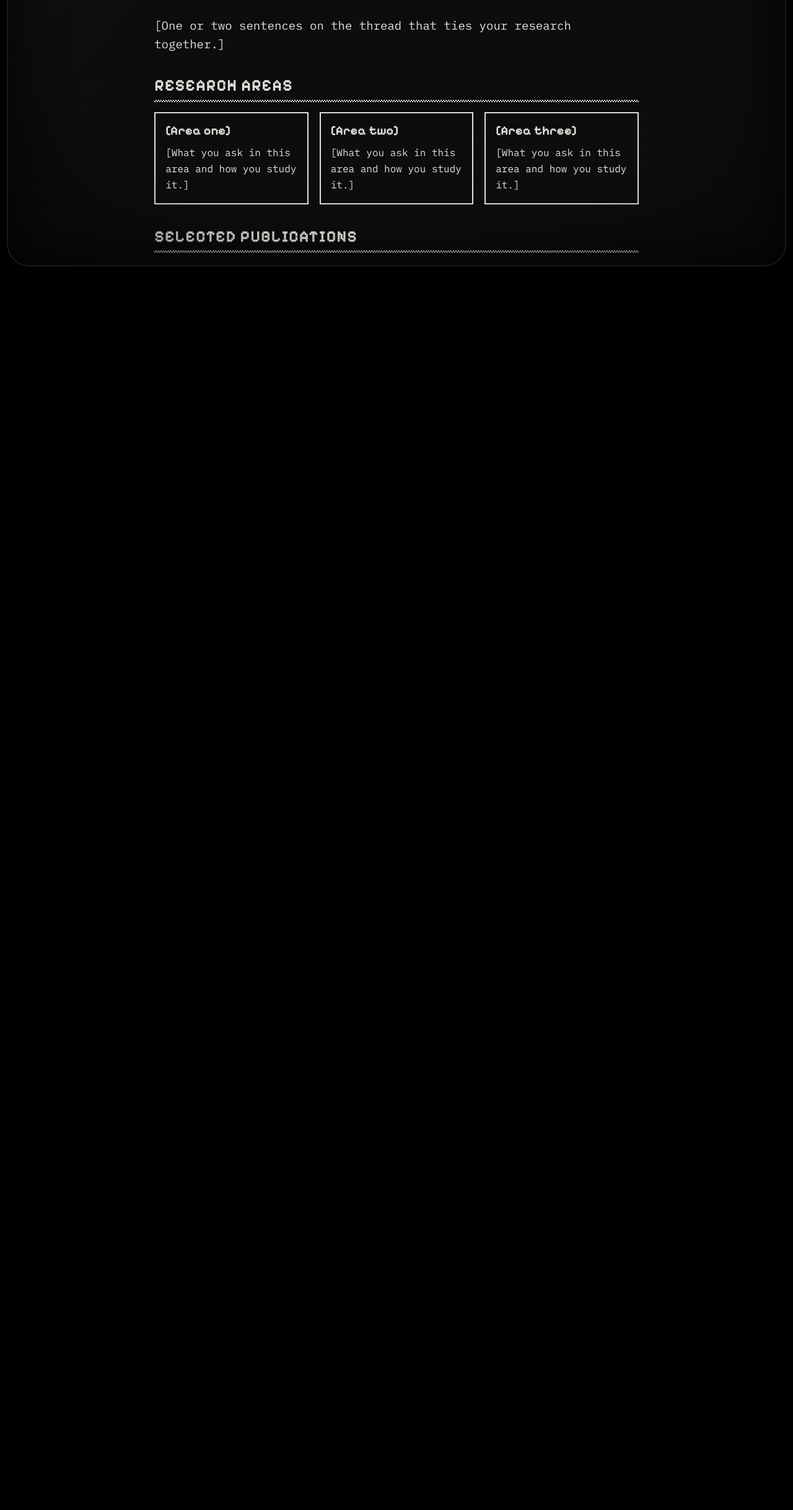
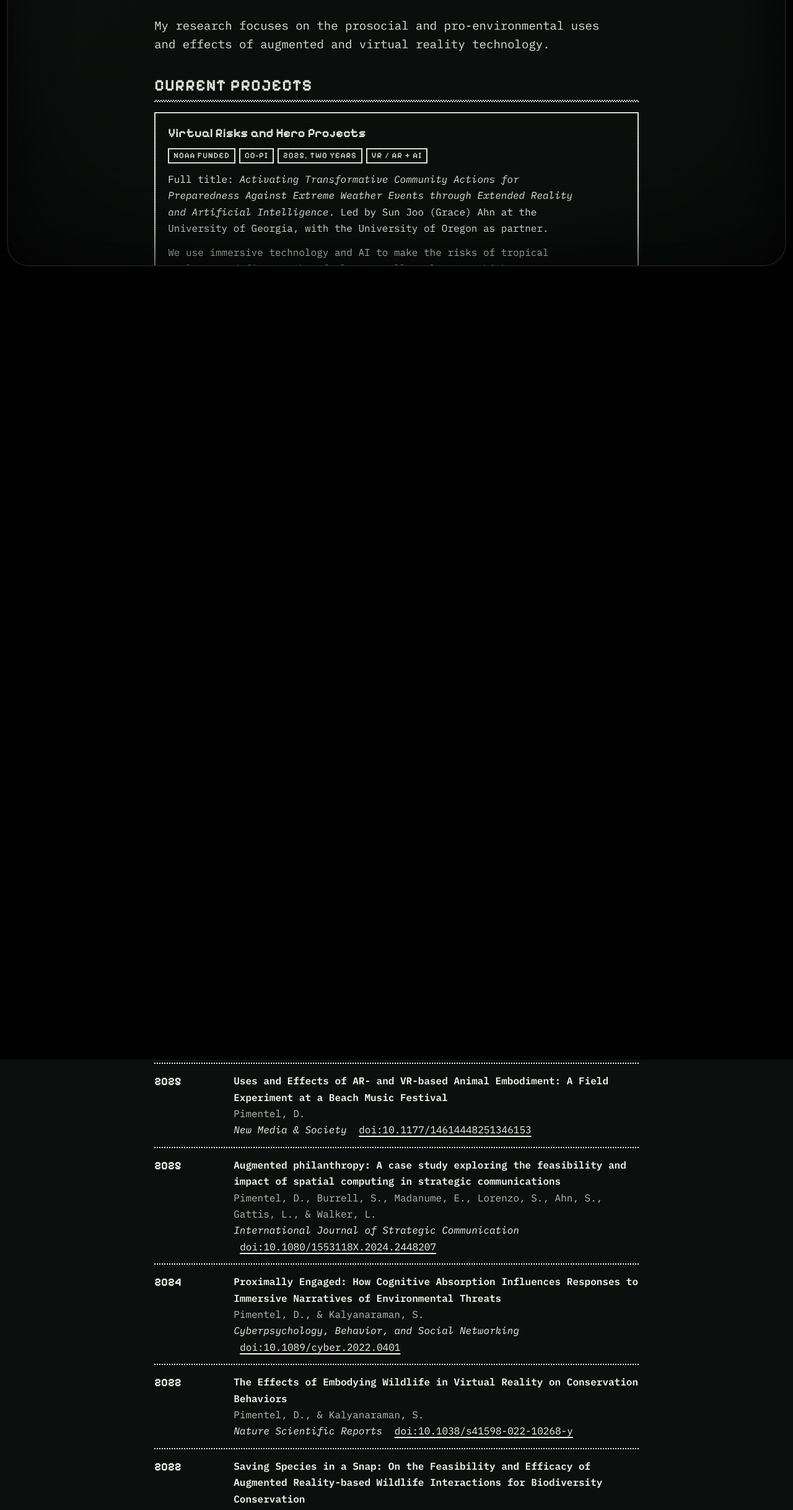
Before and after one commit to oregonrealitylab/xrprof-site, a plain HTML site: page my-research/index.html in a window 1280 px wide. Shown: the part 359-2796 px from the top of the page at 62% size. Before the commit the page ends 1757 px from the top, so only its background shows below. Drawn offline with Linux system fonts and the light colour scheme.

Commit message:
Research: current projects, latest papers, Scholar and CV links
Co-Authored-By: Claude Fable 5.2 <noreply@anthropic.com>
Claude-Session: https://claude.ai/code/session_011tPBAXL9S45m7bkyd274RR

```diff
--- a/assets/site.css
+++ b/assets/site.css
@@ -77,6 +77,8 @@ section>p,.lead,.stack>p{max-width:65ch}
 .grid{display:grid;gap:18px}
 .grid.three{grid-template-columns:repeat(auto-fit,minmax(220px,1fr))}
 .card{border:2px solid var(--ink);padding:16px;display:flex;flex-direction:column;gap:10px;min-width:0}
+.card.proj{gap:12px;padding:20px}
+.card.proj p{max-width:70ch}
 .card.feature{display:grid;grid-template-columns:minmax(0,1.1fr) minmax(0,1fr);gap:20px;align-items:start}
 .ph{background:var(--dither);border:2px solid var(--ink);display:grid;place-items:center;min-height:120px}
 .ph span{background:var(--water);padding:3px 9px;font-family:var(--display);font-size:14px;letter-spacing:.1em;text-transform:uppercase}
@@ -105,7 +107,7 @@ section>p,.lead,.stack>p{max-width:65ch}
 .courses li>div{display:flex;flex-direction:column;gap:8px}
 .yr,.code{font-family:var(--display);font-weight:700;font-size:18px;font-variant-numeric:tabular-nums}
 .ttl{font-weight:600}
-.at a{margin-left:10px}
+.at a{margin-left:10px;overflow-wrap:anywhere}
 .big{font-family:var(--display);font-weight:700;font-size:clamp(22px,5.6vw,40px);overflow-wrap:anywhere}
 
 /* Video pop-up: the YouTube player on a small set, drawn through the 1-bit filter (see site.js). */
--- a/my-research/index.html
+++ b/my-research/index.html
@@ -4,12 +4,12 @@
 <meta charset="utf-8">
 <meta name="viewport" content="width=device-width, initial-scale=1">
 <title>My Research | xrprof</title>
-<meta name="description" content="Research areas, selected publications and current projects.">
+<meta name="description" content="Daniel Pimentel's research on the prosocial and pro-environmental uses and effects of augmented and virtual reality: recent papers and current projects.">
 <meta name="theme-color" content="#000000">
 <link rel="icon" href="../assets/favicon.svg" type="image/svg+xml">
 <link rel="preconnect" href="https://fonts.googleapis.com">
 <link href="https://fonts.googleapis.com/css2?family=IBM+Plex+Mono:ital,wght@0,400;0,600;1,400&family=Pixelify+Sans:wght@500;700&display=swap" rel="stylesheet">
-<link rel="stylesheet" href="../assets/site.css?v=e3366de2">
+<link rel="stylesheet" href="../assets/site.css?v=e1d2b7e9">
 </head>
 <body>
 <div class="tube" aria-hidden="true"></div>
@@ -30,71 +30,115 @@
   <main>
     <p class="chan">CH 02</p>
     <h1>My Research</h1>
-    <!-- EDIT: everything in [square brackets] is placeholder text. Replace it, then delete this comment. -->
-    <p class="lead">[One or two sentences on the thread that ties your research together.]</p>
+    <p class="lead">My research focuses on the prosocial and pro-environmental uses and effects of augmented and virtual reality technology.</p>
 
     <section>
-      <h2>Research areas</h2>
-      <div class="grid three">
-        <!-- EDIT: copy an <article class="card"> block to add an area. -->
-        <article class="card">
-          <h3>[Area one]</h3>
-          <p>[What you ask in this area and how you study it.]</p>
-        </article>
-        <article class="card">
-          <h3>[Area two]</h3>
-          <p>[What you ask in this area and how you study it.]</p>
-        </article>
-        <article class="card">
-          <h3>[Area three]</h3>
-          <p>[What you ask in this area and how you study it.]</p>
-        </article>
-      </div>
+      <h2>Current projects</h2>
+      <!-- EDIT: copy an <article class="card proj"> block to add a project. -->
+      <article class="card proj">
+        <h3>Virtual Risks and Hero Projects</h3>
+        <p class="tags"><span>NOAA funded</span><span>Co-PI</span><span>2025, two years</span><span>VR / AR + AI</span></p>
+        <p>Full title: <i>Activating Transformative Community Actions for Preparedness Against Extreme Weather Events through Extended Reality and Artificial Intelligence</i>. Led by Sun Joo (Grace) Ahn at the University of Georgia, with the University of Oregon as partner.</p>
+        <p>We use immersive technology and AI to make the risks of tropical cyclones and fire weather feel personally relevant, which can move people to prepare. The project also works with communities to co-develop plans for preparedness actions that build resilience to extreme weather.</p>
+        <p>Funded through NOAA&rsquo;s Social, Behavioral, and Economic Science program in fiscal year 2025.</p>
+        <p><a href="https://wpo.noaa.gov/sbes-program-fy25-awards/" rel="noopener">See the award on NOAA&rsquo;s site</a></p>
+      </article>
+      <article class="card proj">
+        <h3>Ko-Kwel: He Carries a Story</h3>
+        <p class="tags"><span>Augmented reality</span><span>Snap Spectacles</span><span>Coquille Indian Tribe</span><span>Snap AR Scholars</span></p>
+        <p>An augmented reality retelling of the Coquille Tribe&rsquo;s Sasquatch legend. The story was shared by Jason Younker, past chief of the Coquille Indian Tribe and a University of Oregon associate vice president, and built in Snap&rsquo;s Lens Studio by the Snap AR Scholars, a student-led social impact team I oversee at the School of Journalism and Communication in Portland.</p>
+        <p>Wearing AR glasses, you follow the story: hold still so Sasquatch does not see you, search for the obsidian blade, and learn his weakness from a younger Sasquatch in the lair.</p>
+        <p>It took first place in Spectacles Community Challenge #12 and was a finalist for the Auggie Award for Best Societal Impact at AWE. It runs as a location-based experience at the Oregon Reality Lab in Portland, and we are running trials to measure its impact against traditional media.</p>
+        <p><a href="https://journalism.uoregon.edu/news/ko-kwel-indigenous-storytelling-snap-ar" rel="noopener">Read the University of Oregon story</a></p>
+      </article>
     </section>
 
     <section>
-      <h2>Selected publications</h2>
+      <h2>Latest peer-reviewed papers</h2>
       <ol class="pubs">
         <!-- EDIT: copy an <li> block per paper, newest first. -->
         <li>
-          <span class="yr">[Year]</span>
+          <span class="yr">2026</span>
           <div>
-            <p class="ttl">[Paper title]</p>
-            <p class="by">[Author, A., Author, B., and Author, C.]</p>
-            <p class="at"><i>[Venue or journal]</i> <a href="#">PDF</a> <a href="#">DOI</a></p>
+            <p class="ttl">Within Arm’s Reach: Exploring The Effects Of Hand-Based Augmented Reality On Presence And Spatial Distance Estimation</p>
+            <p class="by">Pimentel, D., Burrell, S., Madanume, E., Lorenzo, S., Ahn, S., Gattis, L., Walker, L., &amp; Ahn, S.</p>
+            <p class="at"><i>Computers &amp; Education: X Reality</i> <a href="https://doi.org/10.1016/j.cexr.2026.100178" rel="noopener">doi:10.1016/j.cexr.2026.100178</a></p>
           </div>
         </li>
         <li>
-          <span class="yr">[Year]</span>
+          <span class="yr">2026</span>
           <div>
-            <p class="ttl">[Paper title]</p>
-            <p class="by">[Author, A., and Author, B.]</p>
-            <p class="at"><i>[Venue or journal]</i> <a href="#">PDF</a> <a href="#">DOI</a></p>
+            <p class="ttl">Marine environmental education and digital technologies</p>
+            <p class="by">Fauville, G., Pimentel, D., &amp; Woolsey, E.</p>
+            <p class="at"><i>Environmental Education Research</i> <a href="https://doi.org/10.1080/13504622.2026.2627248" rel="noopener">doi:10.1080/13504622.2026.2627248</a></p>
           </div>
         </li>
         <li>
-          <span class="yr">[Year]</span>
+          <span class="yr">2025</span>
           <div>
-            <p class="ttl">[Paper title]</p>
-            <p class="by">[Author, A., Author, B., and Author, C.]</p>
-            <p class="at"><i>[Venue or journal]</i> <a href="#">PDF</a> <a href="#">DOI</a></p>
+            <p class="ttl">Ocean XR: A Deep Dive Into Extended Reality for Marine Education and Ocean Literacy</p>
+            <p class="by">Fauville, G., Pimentel, D., &amp; Woolsey, E.</p>
+            <p class="at"><i>Ocean and Society, 2</i> <a href="https://doi.org/10.17645/oas.10714" rel="noopener">doi:10.17645/oas.10714</a></p>
+          </div>
+        </li>
+        <li>
+          <span class="yr">2025</span>
+          <div>
+            <p class="ttl">Uses and Effects of AR- and VR-based Animal Embodiment: A Field Experiment at a Beach Music Festival</p>
+            <p class="by">Pimentel, D.</p>
+            <p class="at"><i>New Media &amp; Society</i> <a href="https://doi.org/10.1177/14614448251346153" rel="noopener">doi:10.1177/14614448251346153</a></p>
+          </div>
+        </li>
+        <li>
+          <span class="yr">2025</span>
+          <div>
+            <p class="ttl">Augmented philanthropy: A case study exploring the feasibility and impact of spatial computing in strategic communications</p>
+            <p class="by">Pimentel, D., Burrell, S., Madanume, E., Lorenzo, S., Ahn, S., Gattis, L., &amp; Walker, L.</p>
+            <p class="at"><i>International Journal of Strategic Communication</i> <a href="https://doi.org/10.1080/1553118X.2024.2448207" rel="noopener">doi:10.1080/1553118X.2024.2448207</a></p>
+          </div>
+        </li>
+        <li>
+          <span class="yr">2024</span>
+          <div>
+            <p class="ttl">Proximally Engaged: How Cognitive Absorption Influences Responses to Immersive Narratives of Environmental Threats</p>
+            <p class="by">Pimentel, D., &amp; Kalyanaraman, S.</p>
+            <p class="at"><i>Cyberpsychology, Behavior, and Social Networking</i> <a href="https://doi.org/10.1089/cyber.2022.0401" rel="noopener">doi:10.1089/cyber.2022.0401</a></p>
+          </div>
+        </li>
+        <li>
+          <span class="yr">2022</span>
+          <div>
+            <p class="ttl">The Effects of Embodying Wildlife in Virtual Reality on Conservation Behaviors</p>
+            <p class="by">Pimentel, D., &amp; Kalyanaraman, S.</p>
+            <p class="at"><i>Nature Scientific Reports</i> <a href="https://doi.org/10.1038/s41598-022-10268-y" rel="noopener">doi:10.1038/s41598-022-10268-y</a></p>
+          </div>
+        </li>
+        <li>
+          <span class="yr">2022</span>
+          <div>
+            <p class="ttl">Saving Species in a Snap: On the Feasibility and Efficacy of Augmented Reality-based Wildlife Interactions for Biodiversity Conservation</p>
+            <p class="by">Pimentel, D.</p>
+            <p class="at"><i>Journal for Nature Conservation</i> <a href="https://doi.org/10.1016/j.jnc.2022.126151" rel="noopener">doi:10.1016/j.jnc.2022.126151</a></p>
+          </div>
+        </li>
+        <li>
+          <span class="yr">2022</span>
+          <div>
+            <p class="ttl">Virtual reality and music’s impact on psychological well-being</p>
+            <p class="by">Alexanian, S., Foxman, M., &amp; Pimentel, D.</p>
+            <p class="at"><i>Frontiers in Rehabilitation Sciences, 3, 864990</i> <a href="https://doi.org/10.3389/fresc.2022.864990" rel="noopener">doi:10.3389/fresc.2022.864990</a></p>
           </div>
         </li>
       </ol>
-      <p><a class="btn ghost" href="#">[Full list on Google Scholar]</a></p>
-    </section>
-
-    <section>
-      <h2>Current projects</h2>
-      <dl class="kv">
-        <div><dt>[Project]</dt><dd>[One line on the goal, the funder and the stage it is at.]</dd></div>
-        <div><dt>[Project]</dt><dd>[One line on the goal, the funder and the stage it is at.]</dd></div>
-      </dl>
+      <p class="row">
+        <a class="btn" href="https://scholar.google.com/citations?user=r1F4HmwAAAAJ&amp;hl=en" rel="noopener">Full list on Google Scholar</a>
+        <a class="btn ghost" href="../assets/Pimentel-CV.pdf">Download CV</a>
+      </p>
     </section>
 
     <section>
       <h2>Work with me</h2>
-      <p>[A short note for prospective students and collaborators: what you are looking for and how to reach out.]</p>
+      <p>Prospective students and collaborators are welcome to get in touch.</p>
       <p><a class="btn" href="../contact-me/">Contact me</a></p>
     </section>
   </main>
@@ -105,6 +149,6 @@
     <p>&copy; 2026 Daniel Pimentel. xrprof.org</p>
   </footer>
 </div>
-<script src="../assets/site.js?v=e3366de2"></script>
+<script src="../assets/site.js?v=e1d2b7e9"></script>
 </body>
 </html>
```
Also changed, not shown: about-me/index.html (+5 -3 lines), contact-me/index.html (+4 -6 lines), my-immersive-projects/index.html (+2 -2 lines), my-teaching/index.html (+2 -2 lines), 1 other file.
